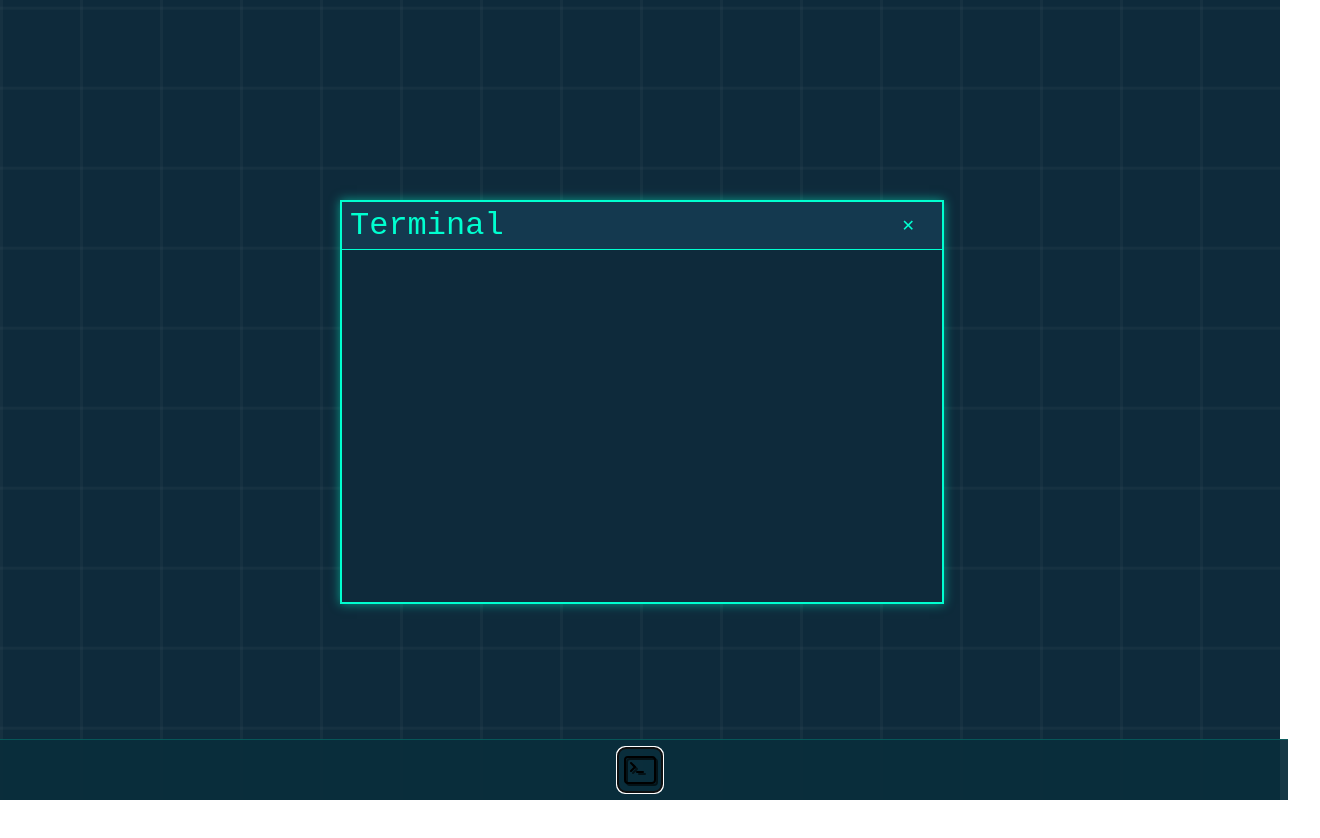
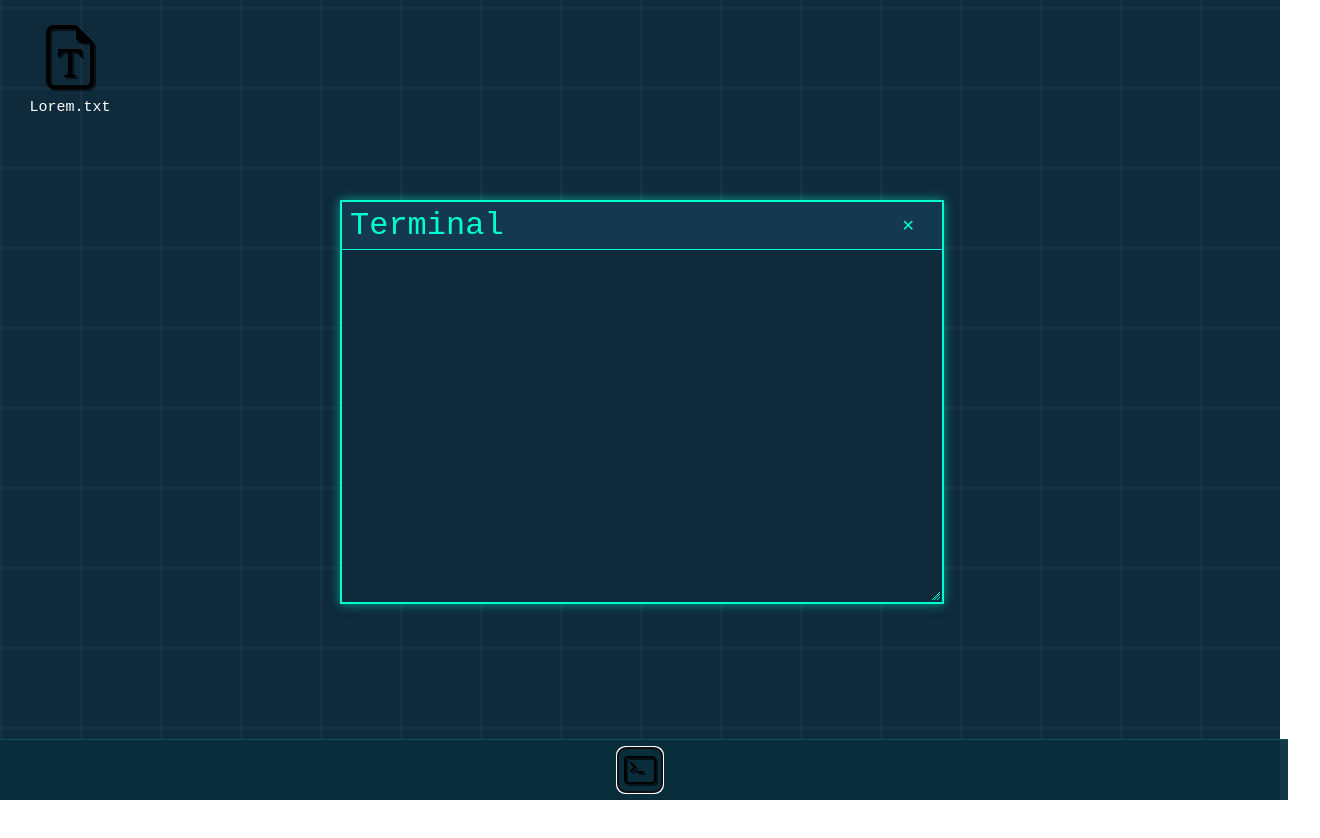
Before and after one commit to CR2429/LangitiaWeb, a React (Vite) app in the folder client/: page / in a window 1280 px wide. Both pictures are taken after a click on the button 640 px from the left and 770 px from the top of the page. Shown: the whole page, 1320 px wide, since content can reach past the window. Before the commit the page ends 800 px from the top, so only its background shows below. Built offline with nearby package versions, Linux system fonts and the light colour scheme.

Commit message:
premier fichier et resize des fenetres

```diff
--- a/client/src/App.tsx
+++ b/client/src/App.tsx
@@ -1,11 +1,13 @@
 import { BrowserRouter as Router, Routes, Route } from 'react-router-dom';
 import Home from './components/Home';
+import TextFileWindow from './components/TextFileWindow';
 
 function App() {
   return (
     <Router>
       <Routes>
         <Route path="/" element={<Home />} />
+        <Route path="/textfile/:id" element={<TextFileWindow />} />
       </Routes>
     </Router>
   );
--- a/client/src/components/DraggableWindow.css
+++ b/client/src/components/DraggableWindow.css
@@ -36,3 +36,49 @@
   cursor: pointer;
   font-size: 1rem;
 }
+
+.resize-handle {
+  position: absolute;
+  width: 16px;
+  height: 16px;
+  right: 0;
+  bottom: 0;
+  cursor: se-resize;
+  z-index: 10;
+  background: transparent;
+}
+
+.resize-handle::before,
+.resize-handle::after {
+  content: '';
+  position: absolute;
+  right: 2px;
+  bottom: 2px;
+  width: 12px;
+  height: 12px;
+  background: linear-gradient(
+    135deg,
+    transparent 0%,
+    transparent 65%,
+    #00ffd0 65%,
+    #00ffd0 68%,
+    transparent 68%
+  ),
+  linear-gradient(
+    135deg,
+    transparent 0%,
+    transparent 75%,
+    #00ffd0 75%,
+    #00ffd0 78%,
+    transparent 78%
+  ),
+  linear-gradient(
+    135deg,
+    transparent 0%,
+    transparent 85%,
+    #00ffd0 85%,
+    #00ffd0 88%,
+    transparent 88%
+  );
+  background-repeat: no-repeat;
+}
--- a/client/src/components/DraggableWindow.tsx
+++ b/client/src/components/DraggableWindow.tsx
@@ -1,4 +1,4 @@
-import { useRef, useState } from 'react';
+import { useRef, useState, useEffect, useCallback } from 'react';
 import './DraggableWindow.css';
 
 type Props = {
@@ -15,49 +15,88 @@ type Props = {
 const DraggableWindow = ({ id, title, src, x, y, z, onClose, onFocus }: Props) => {
   const windowRef = useRef<HTMLDivElement>(null);
   const [position, setPosition] = useState({ x, y });
+  const [size, setSize] = useState({ width: 600, height: 400 });
 
-  const handleMouseDown = (e: React.MouseEvent) => {
+  // Refs pour stocker l'état de drag et resize
+  const dragState = useRef<{ startMouseX: number; startMouseY: number; startX: number; startY: number; } | null>(null);
+  const resizeState = useRef<{ startMouseX: number; startMouseY: number; startWidth: number; startHeight: number; } | null>(null);
+
+  // Gestion unifiée du mouvement (drag & resize)
+  const onPointerMove = useCallback((e: PointerEvent) => {
+    if (dragState.current) {
+      const dx = e.clientX - dragState.current.startMouseX;
+      const dy = e.clientY - dragState.current.startMouseY;
+      setPosition({ x: dragState.current.startX + dx, y: dragState.current.startY + dy });
+    } else if (resizeState.current) {
+      const dx = e.clientX - resizeState.current.startMouseX;
+      const dy = e.clientY - resizeState.current.startMouseY;
+      setSize({
+        width: Math.max(resizeState.current.startWidth + dx, 300),
+        height: Math.max(resizeState.current.startHeight + dy, 200),
+      });
+    }
+  }, []);
+
+  // Relâchement du pointeur => arrêt du drag/resize
+  const onPointerUp = useCallback(() => {
+    dragState.current = null;
+    resizeState.current = null;
+    window.removeEventListener('pointermove', onPointerMove);
+    window.removeEventListener('pointerup', onPointerUp);
+  }, [onPointerMove]);
+
+  // Démarrage du drag via Pointer Events + pointer capture
+  const startDrag = (e: React.PointerEvent<HTMLDivElement>) => {
     e.preventDefault();
-
+    e.stopPropagation();
     onFocus(id);
-
-    const startMouseX = e.clientX;
-    const startMouseY = e.clientY;
-    const startWindowX = position.x;
-    const startWindowY = position.y;
-
-    const handleMouseMove = (moveEvent: MouseEvent) => {
-      const dx = moveEvent.clientX - startMouseX;
-      const dy = moveEvent.clientY - startMouseY;
-
-      setPosition({
-        x: startWindowX + dx,
-        y: startWindowY + dy,
-      });
+    dragState.current = {
+      startMouseX: e.clientX,
+      startMouseY: e.clientY,
+      startX: position.x,
+      startY: position.y,
     };
-
-    const handleMouseUp = () => {
-      window.removeEventListener('mousemove', handleMouseMove);
-      window.removeEventListener('mouseup', handleMouseUp);
-    };
-
-    window.addEventListener('mousemove', handleMouseMove);
-    window.addEventListener('mouseup', handleMouseUp);
+    window.addEventListener('pointermove', onPointerMove);
+    window.addEventListener('pointerup', onPointerUp);
+    (e.currentTarget as HTMLElement).setPointerCapture(e.pointerId);
   };
 
+  // Démarrage du resize via Pointer Events + pointer capture
+  const startResize = (e: React.PointerEvent<HTMLDivElement>) => {
+    e.preventDefault();
+    e.stopPropagation();
+    resizeState.current = {
+      startMouseX: e.clientX,
+      startMouseY: e.clientY,
+      startWidth: size.width,
+      startHeight: size.height,
+    };
+    window.addEventListener('pointermove', onPointerMove);
+    window.addEventListener('pointerup', onPointerUp);
+    (e.currentTarget as HTMLElement).setPointerCapture(e.pointerId);
+  };
+
+  // Cleanup en cas de démontage
+  useEffect(() => {
+    return () => {
+      window.removeEventListener('pointermove', onPointerMove);
+      window.removeEventListener('pointerup', onPointerUp);
+    };
+  }, [onPointerMove, onPointerUp]);
 
   return (
     <div
       ref={windowRef}
       className="window"
-      style={{ top: position.y, left: position.x, zIndex: z}}
-      onMouseDown={() => onFocus(id)}
+      style={{ top: position.y, left: position.x, width: size.width, height: size.height, zIndex: z }}
+      onPointerDown={() => onFocus(id)}
     >
-      <div className="window-header" onMouseDown={handleMouseDown}>
+      <div className="window-header" onPointerDown={startDrag} style={{ touchAction: 'none', cursor: 'move' }}>
         <span>{title}</span>
-        <button onClick={() => onClose(id)}>✕</button>
+        <button onPointerDown={e => e.stopPropagation()} onClick={() => onClose(id)}>✕</button>
       </div>
-      <iframe src={src} title={title} />
+      <iframe src={src} title={title} style={{ width: '100%', height: '100%' }} />
+      <div className="resize-handle" onPointerDown={startResize} style={{ touchAction: 'none', cursor: 'se-resize' }} />
     </div>
   );
 };
--- a/client/src/components/Home.css
+++ b/client/src/components/Home.css
@@ -71,3 +71,62 @@
   from { opacity: 0; }
   to   { opacity: 1; }
 }
+
+.desktop-grid {
+  padding: 20px;
+  position: absolute;
+  top: 0;
+  left: 0;
+  display: grid;
+  grid-template-columns: repeat(auto-fill, 100px);
+  grid-auto-rows: 100px;
+  width: 100%;
+  height: 100%;
+  pointer-events: none; /* Permet que seuls les fichiers captent les clics */
+}
+
+.desktop-icon {
+  display: flex;
+  flex-direction: column;
+  align-items: center;
+  justify-content: center;
+  pointer-events: auto;
+  color: white;
+  font-size: 15px;
+  cursor: pointer;
+  width: 100px;
+  height: 100px;
+  text-align: center;
+}
+
+.desktop-icon span {
+  display: block;
+  margin-top: 10px;
+}
+
+.icon-stack-large {
+  position: relative;
+  width: 64px;
+  height: 64px;
+}
+
+.icon-stack-large svg {
+  position: absolute;
+  width: 100%;
+  height: 100%;
+}
+
+.icon-back {
+  top: 4px;
+  left: 4px;
+  color: #00b997;
+  opacity: 0.6;
+  z-index: 0;
+}
+
+.icon-front {
+  top: 0;
+  left: 0;
+  color: #00ffd0;
+  z-index: 1;
+}
--- a/client/src/components/Home.tsx
+++ b/client/src/components/Home.tsx
@@ -2,7 +2,8 @@ import { useEffect, useState } from 'react';
 import './Home.css';
 import MenuBar from './MenuBar';
 import DraggableWindow from './DraggableWindow';
-import { Terminal, FileText, Image, Folder, Film } from "react-bootstrap-icons";
+import { desktopFiles, FileItem } from '../object/FileSystem';
+import { FileEarmarkFont, FileEarmarkImage, FileEarmarkPlay, Folder2 } from "react-bootstrap-icons";
 
 
 type WindowData = {
@@ -92,6 +93,22 @@ const Home = () => {
         });
     };
 
+    //Mettre la bonne icone
+    const getFileIcon = (type: string, className: string) => {
+        switch (type) {
+          case 'file-text':
+            return <FileEarmarkFont className={className} />;
+          case 'file-image':
+            return <FileEarmarkImage className={className} />;
+          case 'file-video':
+            return <FileEarmarkPlay className={className} />;
+          case 'folder':
+            return <Folder2 className={className} />;
+          default:
+            return <FileEarmarkFont className={className} />;
+        }
+      };
+
     return (
         <>
             {step === 'loading' && (
@@ -111,6 +128,24 @@ const Home = () => {
                     {showWelcome && (
                         <div className="boot-welcome">{welcomeText}</div>
                     )}
+
+                    {/* gestion des icones dans le bureau */}
+                    <div className="desktop-grid">
+                        {desktopFiles.map(file => (
+                            <div
+                                key={file.id}
+                                className="desktop-icon"
+                                onClick={() => openWindow(file.name, file.url)}
+                            >
+                                <div className="icon-stack-large">
+                                    {getFileIcon(file.type, 'icon-back')}
+                                    {getFileIcon(file.type, 'icon-front')}
+                                </div>
+                                <span>{file.name}</span>
+                            </div>
+                        ))}
+                    </div>
+
 
                     {/* Boucle  qui gere dynamiquement mes fenetre */}
                     {windows.map(win => (
--- /dev/null
+++ b/client/src/components/TextFileWindow.tsx
@@ -0,0 +1,17 @@
+import { useParams } from 'react-router-dom';
+import { desktopFiles } from '../object/FileSystem';
+
+const TextFileWindow = () => {
+  const { id } = useParams<{ id: string }>();
+  const file = desktopFiles.find(f => f.id === id);
+
+  if (!file) return <div>Fichier introuvable.</div>;
+
+  return (
+    <div style={{ padding: '10px', color: '#00ffd0', fontFamily: 'Courier New', height: '100%', overflowY: 'auto' }}>
+      {file.content}
+    </div>
+  );
+};
+
+export default TextFileWindow;
--- /dev/null
+++ b/client/src/object/FileSystem.ts
@@ -0,0 +1,17 @@
+export type FileItem = {
+    id: string;
+    name: string;
+    type: 'file-text' | 'file-image' | 'file-video' | 'folder';
+    content?: string;
+    url: string;
+};
+
+export const desktopFiles: FileItem[] = [
+    {
+        id: 'e4f1b72e-5a7b-4f8c-9aab-1f2c674a9de1',
+        name: 'Lorem.txt',
+        type: 'file-text',
+        content: 'Lorem ipsum dolor sit amet, consectetur adipiscing elit. Sed do eiusmod tempor incididunt ut labore et dolore magna aliqua.',
+        url: '/textfile/e4f1b72e-5a7b-4f8c-9aab-1f2c674a9de1'
+    }
+];
```
Lines whose indentation alone changed are shown as unchanged.
